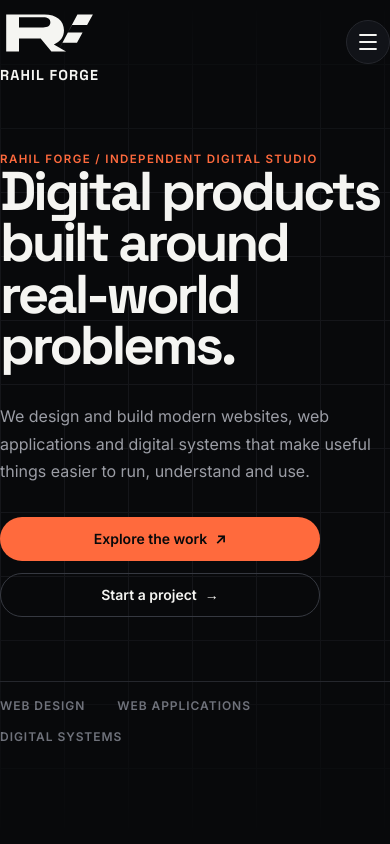
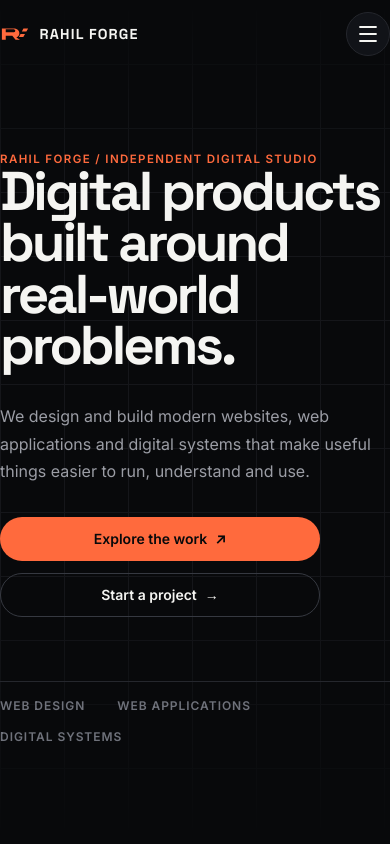
Before and after one commit to rahilislam/Rahil-Forge, a React (Vite) app: page / in a window 390 px wide. Shown: the top 844 px of the page. Built offline with nearby package versions, Linux system fonts and the light colour scheme.

Commit message:
Style RF brand mark and tighten mobile menu

```diff
--- a/src/components/Layout/Navbar.css
+++ b/src/components/Layout/Navbar.css
@@ -24,11 +24,21 @@
 
 .brand {
   justify-self: start;
+  display: inline-flex;
+  align-items: center;
+  gap: 0.6rem;
   font-family: var(--font-display);
   font-size: 0.9rem;
   font-weight: 700;
   letter-spacing: 0.08em;
   text-decoration: none;
+}
+
+.brand-mark {
+  width: 30px;
+  height: 20px;
+  flex: 0 0 auto;
+  color: var(--color-accent);
 }
 
 .desktop-nav {
@@ -110,7 +120,7 @@
     position: fixed;
     inset: 68px 0 0;
     display: block;
-    padding: var(--space-8) var(--space-5);
+    padding: var(--space-6) var(--space-5);
     background: rgba(8, 9, 11, 0.98);
     opacity: 0;
     pointer-events: none;
@@ -129,15 +139,15 @@
     margin-inline: auto;
     display: flex;
     flex-direction: column;
-    gap: var(--space-2);
+    gap: 0;
   }
 
   .mobile-nav-link,
   .mobile-nav-cta {
-    padding: 0.85rem 0;
+    padding: 0.7rem 0;
     border-bottom: 1px solid var(--color-border);
     font-family: var(--font-display);
-    font-size: clamp(1.8rem, 8vw, 2.6rem);
+    font-size: clamp(1.65rem, 7vw, 2.35rem);
     font-weight: 600;
     text-decoration: none;
   }
@@ -147,10 +157,10 @@
   }
 
   .mobile-nav-cta {
-    margin-top: var(--space-6);
+    margin-top: var(--space-5);
     border: 1px solid var(--color-accent);
     border-radius: var(--radius-sm);
-    padding: 1rem 1.1rem;
+    padding: 0.85rem 1rem;
     color: var(--color-text-primary);
     background: var(--color-accent);
   }
```
